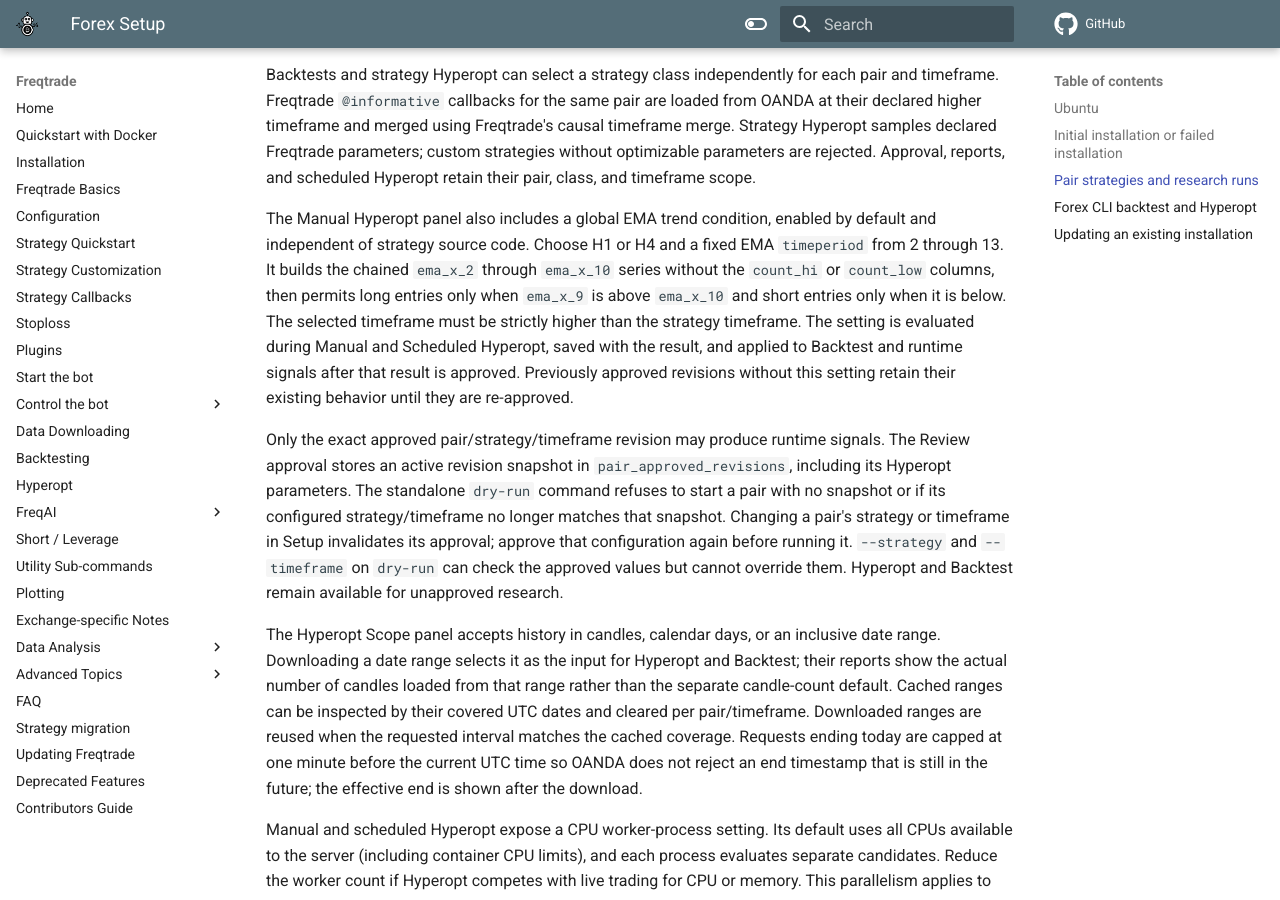
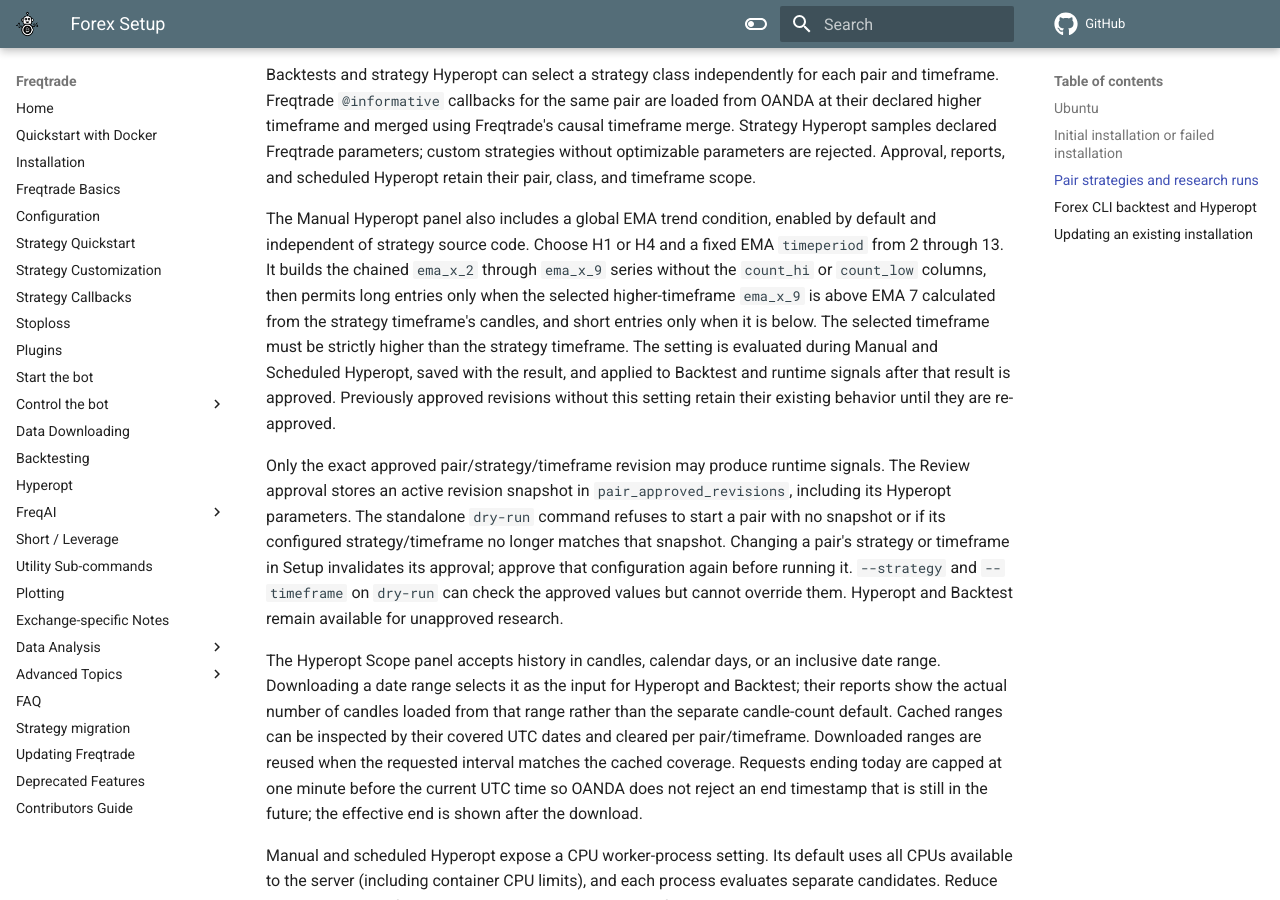
Before and after one commit to siroosab/freqtrade-to-forex, an MkDocs documentation site: the page built from docs/forex_setup.md, in a window 1280 px wide and 900 px high, scrolled down 2341 px. Built offline with MkDocs 1.6.1 and Material for MkDocs 9.7.7, drawn with Linux system fonts in a browser that asks for light colours; comment, search, counter and statistics services are not loaded; the version menu is left out.

Commit message:
feat: update EMA trend condition to compare higher-timeframe EMA 9 with base-timeframe EMA 7 and adjust related documentation

```diff
--- a/docs/forex_setup.md
+++ b/docs/forex_setup.md
@@ -124,13 +124,14 @@
 The Manual Hyperopt panel also includes a global EMA trend condition, enabled
 by default and independent of strategy source code. Choose H1 or H4 and a fixed
 EMA `timeperiod` from 2 through 13. It builds the chained `ema_x_2` through
-`ema_x_10` series without the `count_hi` or `count_low` columns, then permits
-long entries only when `ema_x_9` is above `ema_x_10` and short entries only
-when it is below. The selected timeframe must be strictly higher than the
-strategy timeframe. The setting is evaluated during Manual and Scheduled
-Hyperopt, saved with the result, and applied to Backtest and runtime signals
-after that result is approved. Previously approved revisions without this
-setting retain their existing behavior until they are re-approved.
+`ema_x_9` series without the `count_hi` or `count_low` columns, then permits
+long entries only when the selected higher-timeframe `ema_x_9` is above EMA 7
+calculated from the strategy timeframe's candles, and short entries only when
+it is below. The selected timeframe must be strictly higher than the strategy
+timeframe. The setting is evaluated during Manual and Scheduled Hyperopt, saved
+with the result, and applied to Backtest and runtime signals after that result
+is approved. Previously approved revisions without this setting retain their
+existing behavior until they are re-approved.
 
 Only the exact approved pair/strategy/timeframe revision may produce runtime
 signals. The Review approval stores an active revision snapshot in
```
Also changed, not shown: apps/ui/src/pages/HyperoptPage.tsx (+4 -4 lines), 2 other files.
